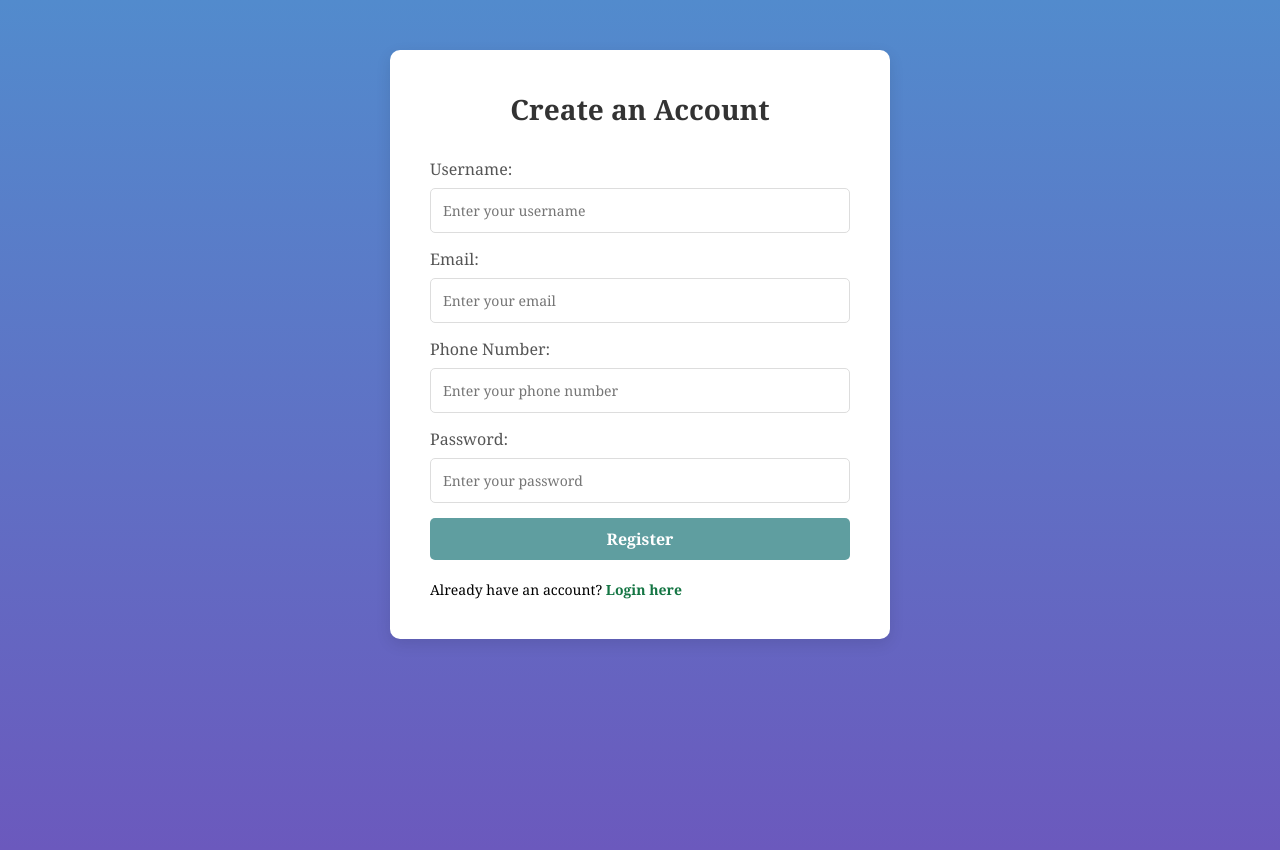
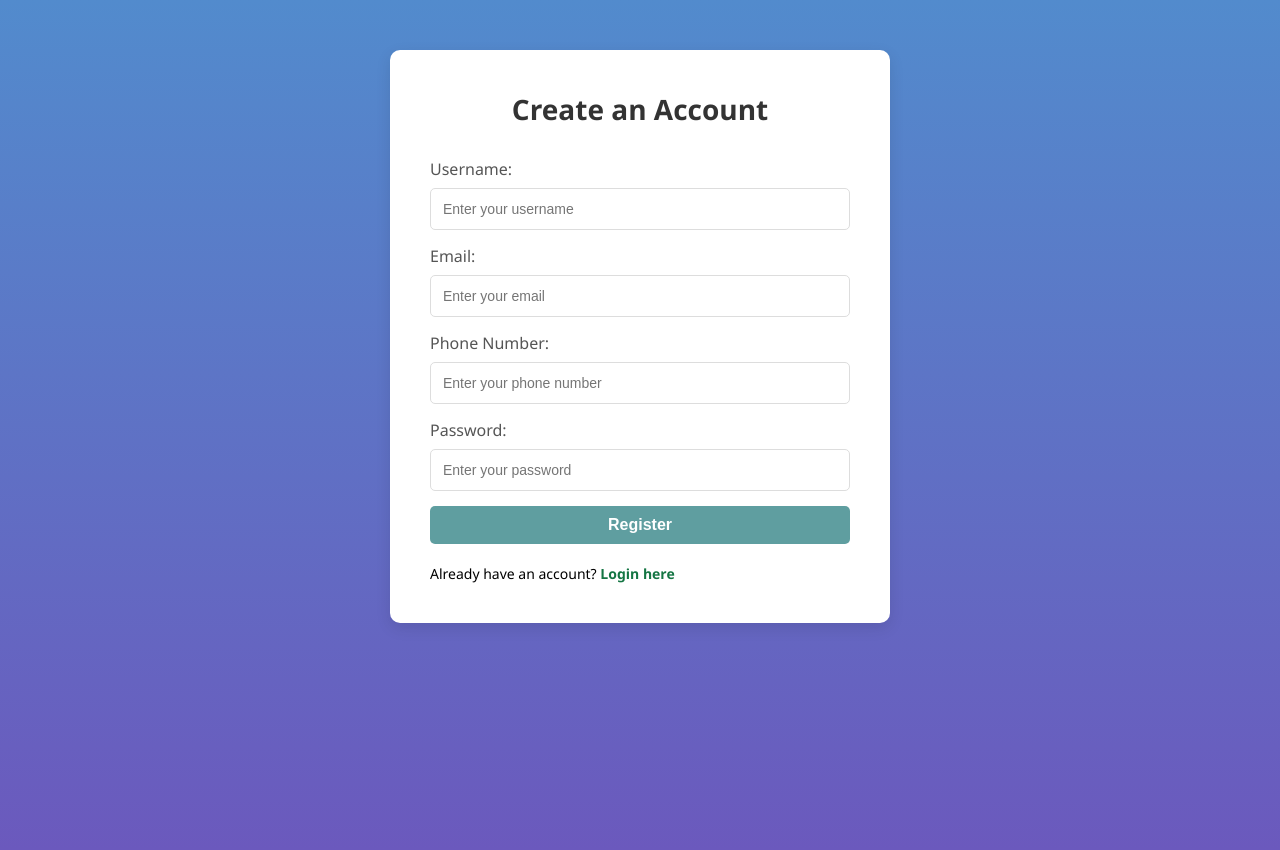
Before and after one commit to nightslash6/MP, a PHP site: page /register.php in a window 1280 px wide. Run offline with PHP 8.4, Linux system fonts and the light colour scheme.

Commit message:
Update register.php
changed the font

```diff
--- a/register.php
+++ b/register.php
@@ -102,7 +102,6 @@ if($_SERVER['REQUEST_METHOD'] === 'POST'){
             margin: 0;
             padding: 0;
             box-sizing: border-box;
-            font-family: 'Cambria';
         }
 
         body {
```
